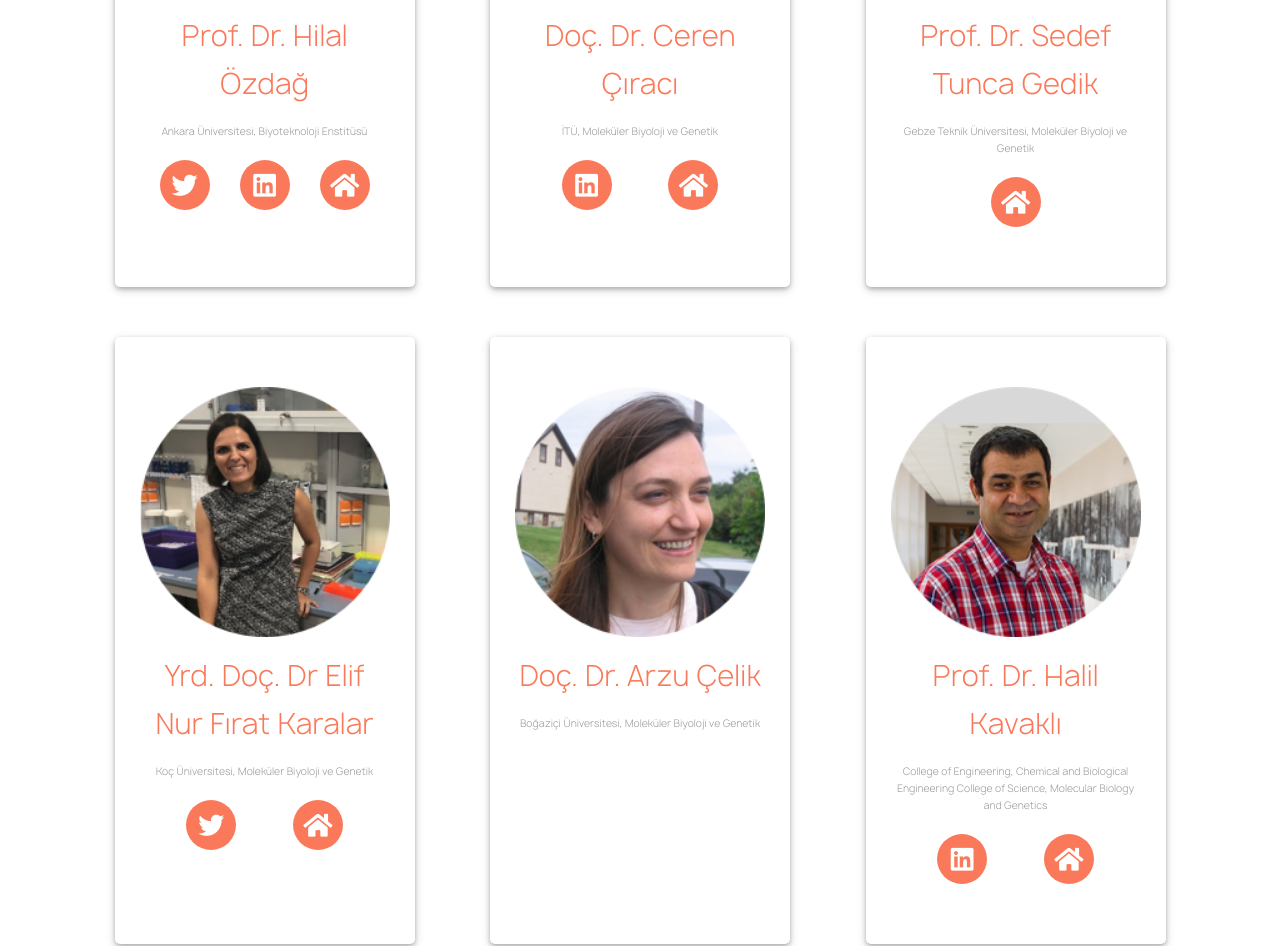
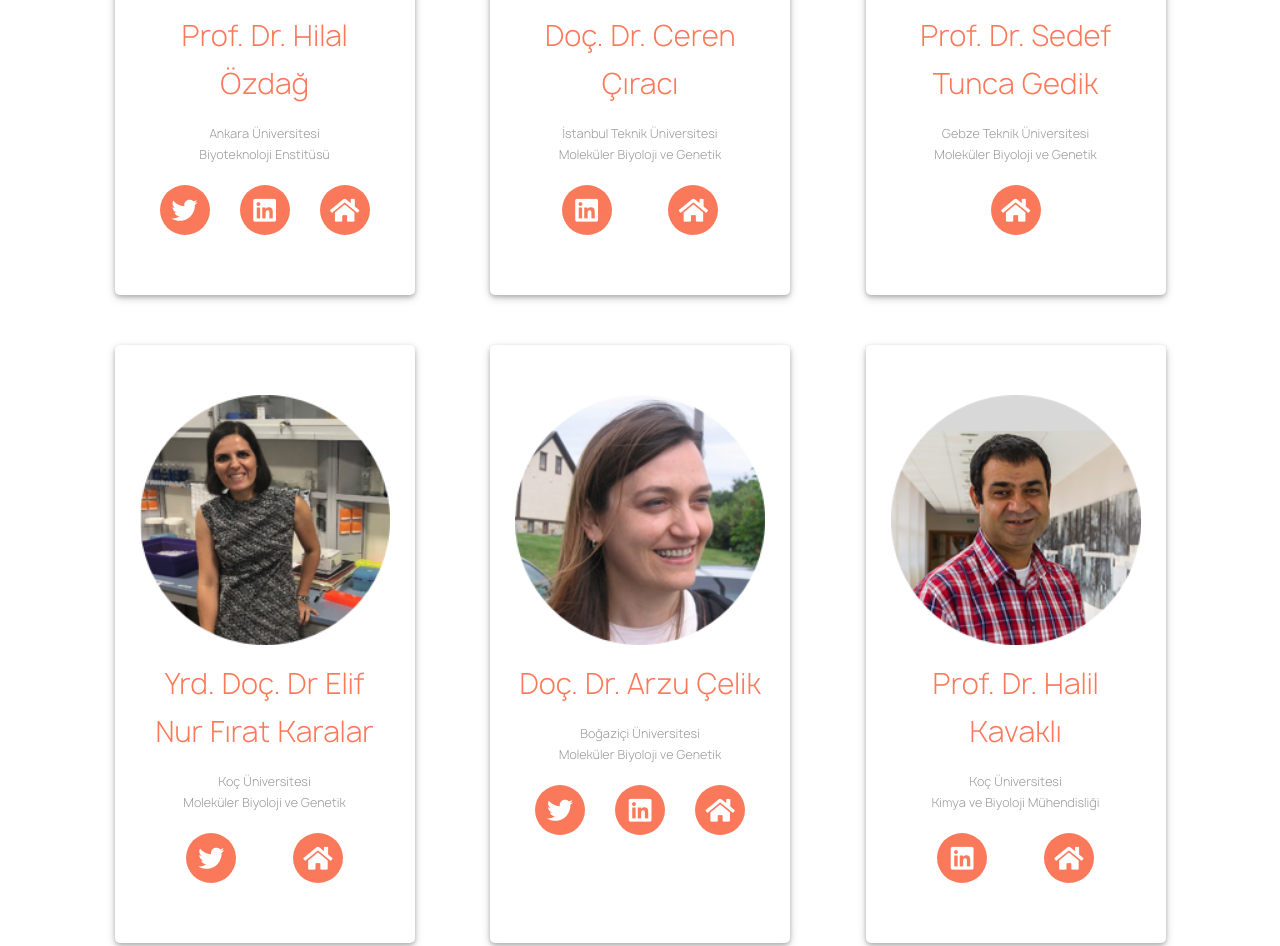
Before and after one commit to malikalbeik/Bilgent, a website: page speakers.html in a window 1280 px wide. Shown: the part 627-1573 px from the top of the page. Drawn offline with nearby package versions, Linux system fonts and the light colour scheme.

Commit message:
Edit: added speakers info and changed font size for speakers description

```diff
--- a/speakers.html
+++ b/speakers.html
@@ -27,7 +27,7 @@
                         <img src="resources/profHilalozdag.png" alt="speakers photo">
                         <p class="name_surname">Prof. Dr. Hilal Özdağ</p>
                         <p class="description">
-                            Ankara Üniversitesi, Biyoteknoloji Enstitüsü
+                            Ankara Üniversitesi <br> Biyoteknoloji Enstitüsü
                         </p>
                         <div class="speaker_socialmedia">
                             <div>
@@ -45,7 +45,7 @@
                         <img src="resources/CerenCiraci.png" alt="speakers photo">
                         <p class="name_surname">Doç. Dr. Ceren Çıracı</p>
                         <p class="description">
-                            İTÜ, Moleküler Biyoloji ve Genetik
+                            İstanbul Teknik Üniversitesi <br> Moleküler Biyoloji ve Genetik
                         </p>
                         <div class="speaker_socialmedia">
                             <div>
@@ -60,7 +60,7 @@
                         <img src="resources/SedefTuncaGedik.png" alt="speakers photo">
                         <p class="name_surname">Prof. Dr. Sedef Tunca Gedik</p>
                         <p class="description">
-                            Gebze Teknik Üniversitesi, Moleküler Biyoloji ve Genetik
+                            Gebze Teknik Üniversitesi <br> Moleküler Biyoloji ve Genetik
                         </p>
                         <div class="speaker_socialmedia">
                             <div>
@@ -72,7 +72,7 @@
                         <img src="resources/ElifNurFıratKaralar.png" alt="speakers photo">
                         <p class="name_surname">Yrd. Doç. Dr Elif Nur Fırat Karalar</p>
                         <p class="description">
-                            Koç Üniversitesi, Moleküler Biyoloji ve Genetik
+                            Koç Üniversitesi <br> Moleküler Biyoloji ve Genetik
                         </p>
                         <div class="speaker_socialmedia">
                             <div>
@@ -87,17 +87,26 @@
                         <img src="resources/arzuCelik.png" alt="speakers photo">
                         <p class="name_surname">Doç. Dr. Arzu Çelik</p>
                         <p class="description">
-                            Boğaziçi Üniversitesi, Moleküler Biyoloji ve Genetik
+                            Boğaziçi Üniversitesi <br> Moleküler Biyoloji ve Genetik
                         </p>
+                        <div class="speaker_socialmedia">
+                        <div>
+                            <a href="https://twitter.com/acelik100"><i class="fab fa-twitter"></i></a>
+                        </div>
+                        <div>
+                            <a href="https://www.linkedin.com/in/arzu-celik-1b939322/"><i class="fab fa-linkedin"></i></a>
+                        </div>
+                        <div>
+                            <a href="http://www.bioen.boun.edu.tr/?q=tr/node/12"><i class="fas fa-home"></i></a>
+                        </div>
+                        </div>
                     </li>
 
                     <li class="wow fadeIn">
                         <img src="resources/halilKavakli.png" alt="speakers photo">
                         <p class="name_surname">Prof. Dr. Halil Kavaklı</p>
                         <p class="description">
-                            College of Engineering, Chemical and Biological Engineering
-
-                            College of Science, Molecular Biology and Genetics
+                            Koç Üniversitesi <br> Kimya ve Biyoloji Mühendisliği
                         </p>
                         <div class="speaker_socialmedia">
                             <div>
@@ -113,7 +122,7 @@
                         <img src="resources/cagtaykaraaslan.png" alt="speakers photo">
                         <p class="name_surname">Doç. Dr. Çağatay Karaaslan</p>
                         <p class="description">
-                            Hacettepe Üniversitesi, Biyoloji Bölümü
+                            Hacettepe Üniversitesi <br> Biyoloji Bölümü
                         </p>
                         <div class="speaker_socialmedia">
                             <div>
--- a/style.css
+++ b/style.css
@@ -454,7 +454,7 @@ footer > p > a {
 .speakers_container .description {
     margin: 0;
     text-align: center;
-    font-size: 10px;
+    font-size: 12px;
     margin: 0;
     color: #979797;
 }
```
